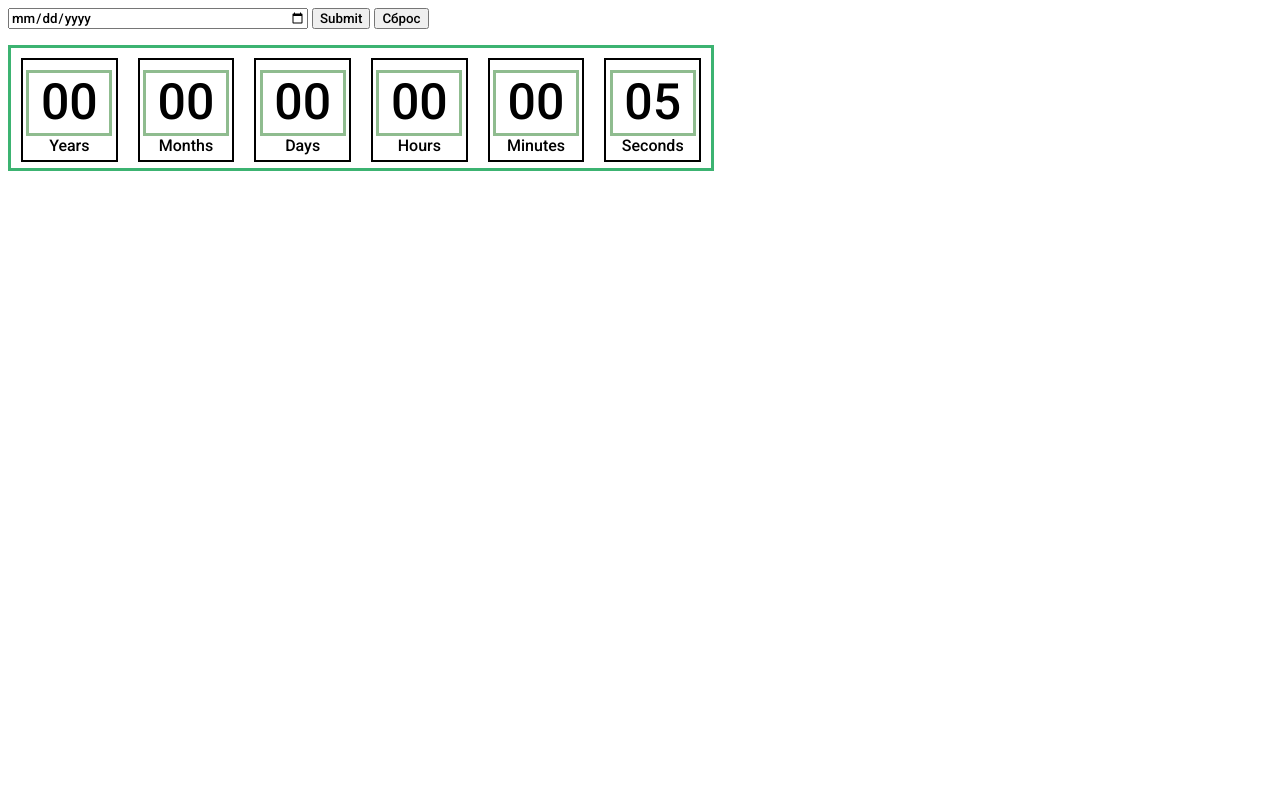
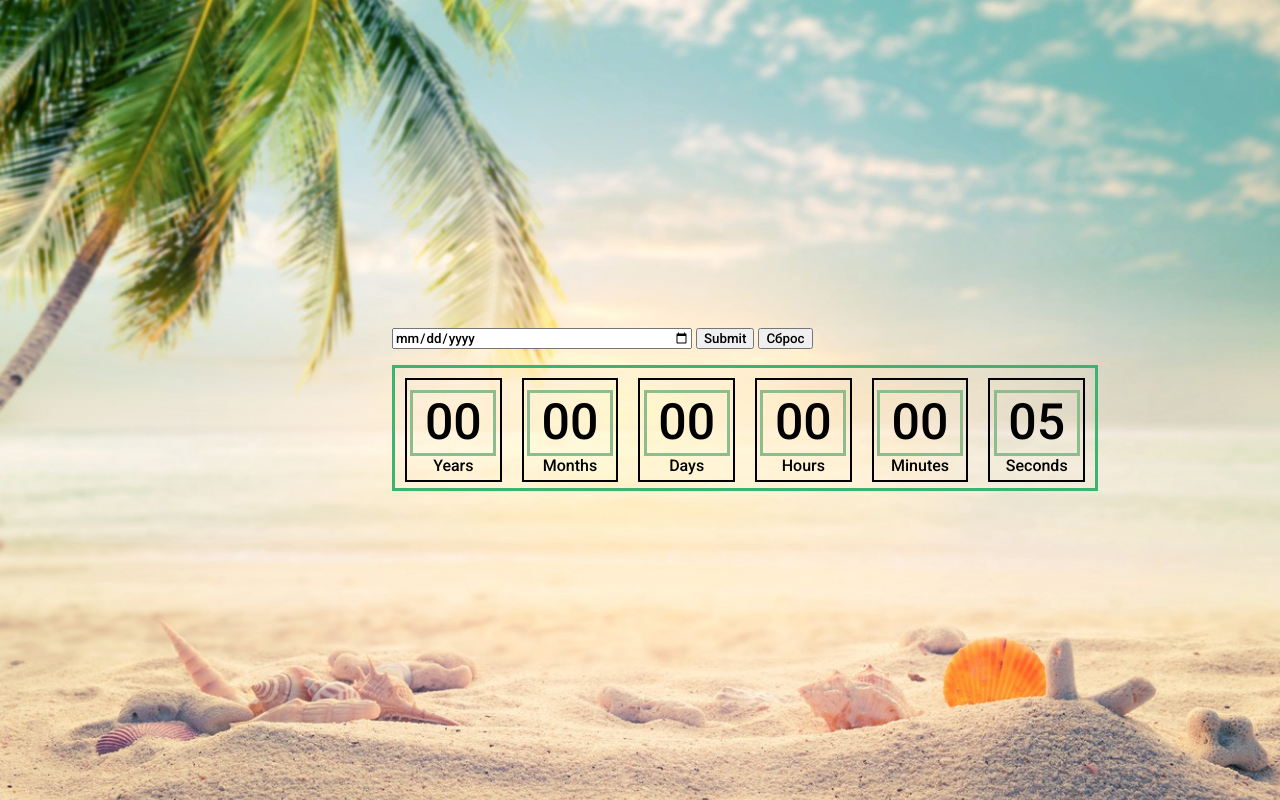
Before and after one commit to Bolshoff/countdown, a website built with Parcel: page index.html in a window 1280 px wide. Built offline with nearby package versions, Linux system fonts and the light colour scheme.

Commit message:
added backgroung

```diff
--- a/style.css
+++ b/style.css
@@ -1,5 +1,13 @@
+body {
+    background-image: url("./img/background.jpg");
+    background-attachment:fixed;
+    background-repeat: no-repeat;
+    background-size: cover;
+}
 .countdown{
     font-family: 'Roboto', sans-serif;
+    position: absolute;
+    margin: 25% 25% 0% 30%;
 }
 .countdown__elements{
     position: relative;
```
Also changed, not shown: dist/background.c43b05dc.jpg (added), img/background.jpg (added), 2 other files.
